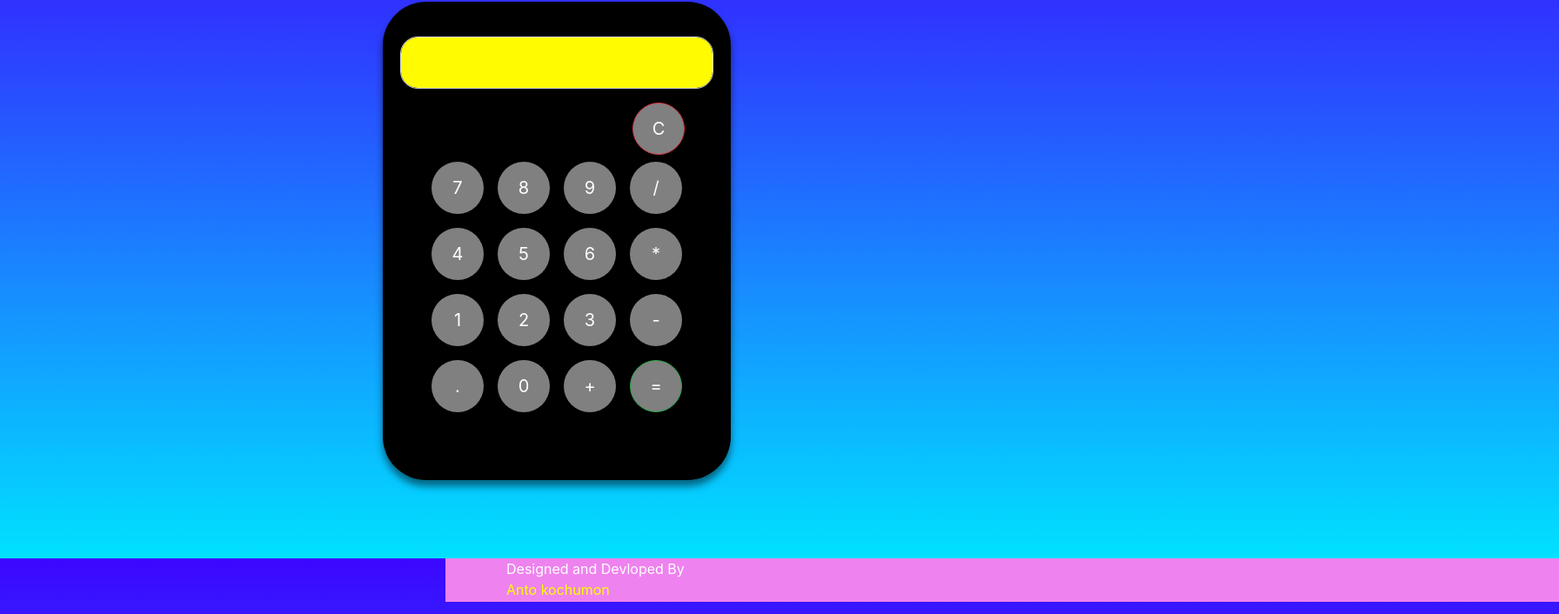
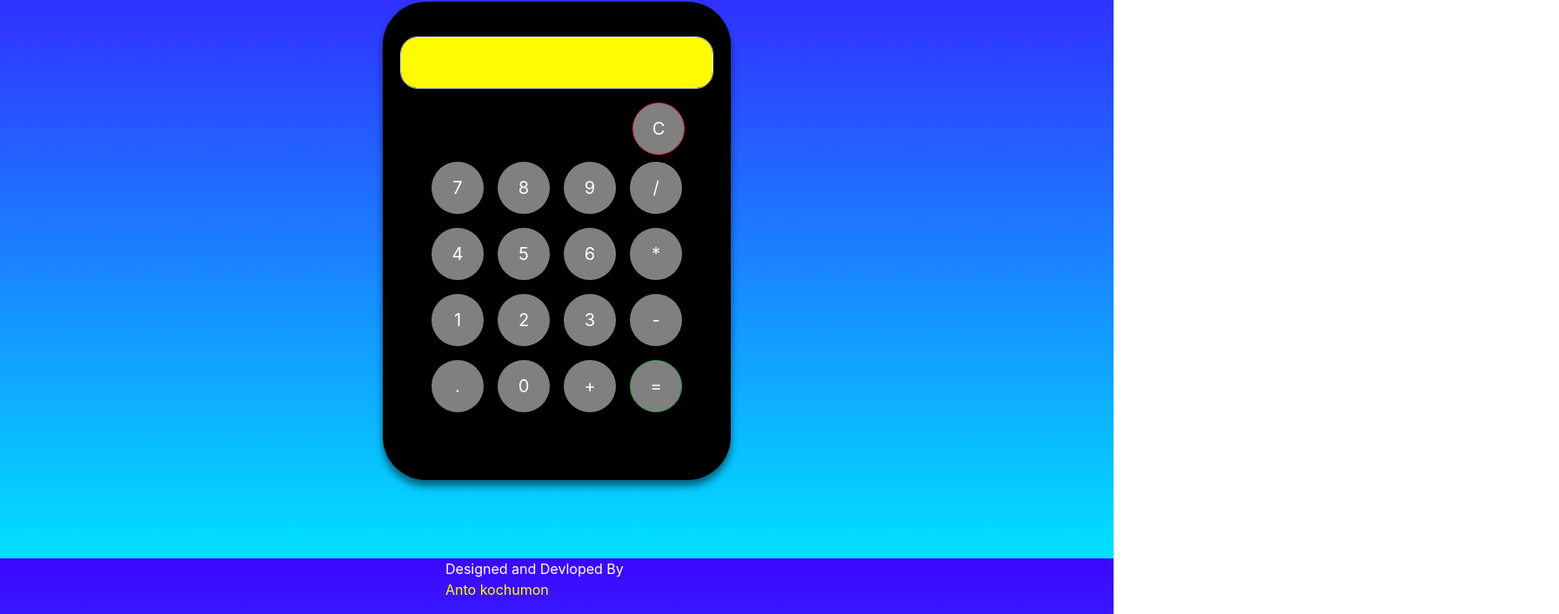
Before and after one commit to Antokochumon/calc, a plain HTML site: page index.html in a window 1280 px wide. Shown: the part 158-864 px from the top of the page at 87% size, 1792 px wide, since content can reach past the window. Drawn offline with nearby package versions, Linux system fonts and the light colour scheme.

Commit message:
Update index.html

```diff
--- a/index.html
+++ b/index.html
@@ -53,9 +53,7 @@
             position: absolute;
             top: 800px;
             left: 40%;
-            width:100%;
-            height:50px;
-            background-color:violet;
+
 
          }
          #nav{
```
